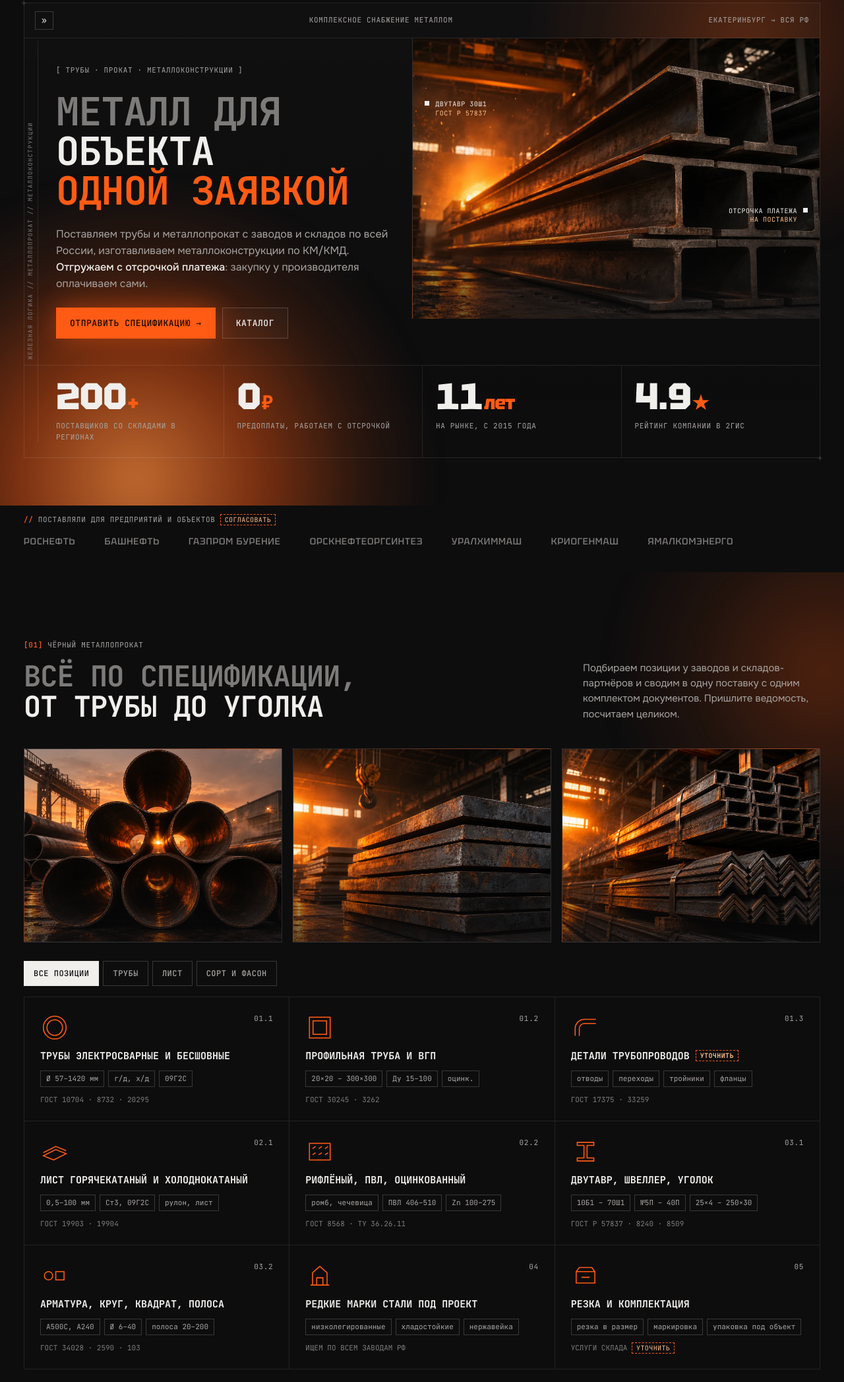
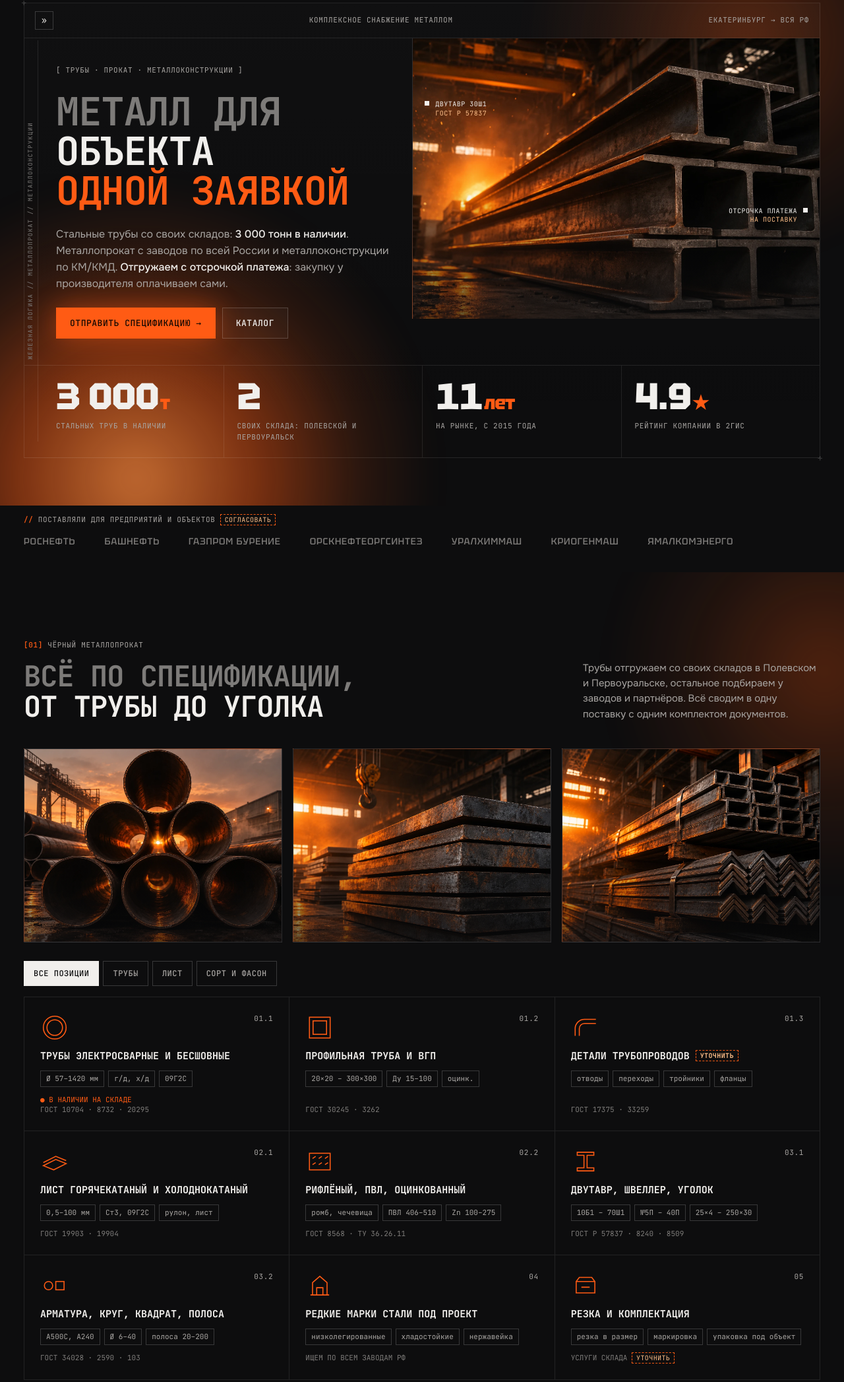
Before and after one commit to zolnikovad06-stack/zheleznaya.logika, a plain HTML site: page index.html in a window 1280 px wide. Shown: the part 93-2187 px from the top of the page at 66% size. Drawn offline with Linux system fonts and the light colour scheme.

Commit message:
Add files via upload

```diff
--- a/index.html
+++ b/index.html
@@ -313,7 +313,7 @@ footer .glow.b{left:30%;bottom:-560px;opacity:.7}
           <div class="hero-txt">
             <span class="lbl">[ трубы · прокат · металлоконструкции ]</span>
             <h1><span class="g">Металл для</span> объекта <span class="o">одной заявкой</span></h1>
-            <p class="lead">Поставляем трубы и металлопрокат с заводов и складов по всей России, изготавливаем металлоконструкции по КМ/КМД. <strong>Отгружаем с отсрочкой платежа</strong>: закупку у производителя оплачиваем сами.</p>
+            <p class="lead">Стальные трубы со своих складов: <strong>3 000 тонн в наличии</strong>. Металлопрокат с заводов по всей России и металлоконструкции по КМ/КМД. <strong>Отгружаем с отсрочкой платежа</strong>: закупку у производителя оплачиваем сами.</p>
             <div class="cta-row">
               <a class="btn primary" href="#request">Отправить спецификацию →</a>
               <a class="btn" href="#prokat">Каталог</a>
@@ -332,8 +332,8 @@ footer .glow.b{left:30%;bottom:-560px;opacity:.7}
           </figure>
         </div>
         <div class="stats">
-          <div class="stat"><span class="num">200<small>+</small></span><span class="lbl">поставщиков со складами в регионах</span></div>
-          <div class="stat"><span class="num">0<small>₽</small></span><span class="lbl">предоплаты, работаем с отсрочкой</span></div>
+          <div class="stat"><span class="num">3 000<small>т</small></span><span class="lbl">стальных труб в наличии</span></div>
+          <div class="stat"><span class="num">2</span><span class="lbl">своих склада: Полевской и Первоуральск</span></div>
           <div class="stat"><span class="num">11<small>лет</small></span><span class="lbl">на рынке, с 2015 года</span></div>
           <div class="stat"><span class="num">4.9<small>★</small></span><span class="lbl">рейтинг компании в 2ГИС</span></div>
         </div>
@@ -358,7 +358,7 @@ footer .glow.b{left:30%;bottom:-560px;opacity:.7}
       <div class="sec-head">
         <div><span class="lbl"><b>[01]</b> Чёрный металлопрокат</span>
           <h2><span class="g">Всё по спецификации,</span> от трубы до уголка</h2></div>
-        <p>Подбираем позиции у заводов и складов-партнёров и сводим в одну поставку с одним комплектом документов. Пришлите ведомость, посчитаем целиком.</p>
+        <p>Трубы отгружаем со своих складов в Полевском и Первоуральске, остальное подбираем у заводов и партнёров. Всё сводим в одну поставку с одним комплектом документов.</p>
       </div>
       <div class="strip">
         <figure class="ph"><img src="img/02.webp" alt="Трубы большого диаметра на складе"><figcaption class="ph-tag"><b>Фото 02</b> · трубы</figcaption></figure>
@@ -374,7 +374,7 @@ footer .glow.b{left:30%;bottom:-560px;opacity:.7}
       </div>
       <div class="cat" id="cat">
         <article class="item" data-g="tube"><div class="code"><svg viewBox="0 0 56 56" aria-hidden="true"><circle cx="28" cy="28" r="22" fill="none" stroke="currentColor" stroke-width="2"/><circle cx="28" cy="28" r="15" fill="none" stroke="currentColor" stroke-width="2"/></svg><span class="lbl">01.1</span></div>
-          <h3>Трубы электросварные и бесшовные</h3><ul><li>Ø 57–1420 мм</li><li>г/д, х/д</li><li>09Г2С</li></ul><p class="gost">ГОСТ 10704 · 8732 · 20295</p></article>
+          <h3>Трубы электросварные и бесшовные</h3><ul><li>Ø 57–1420 мм</li><li>г/д, х/д</li><li>09Г2С</li></ul><p class="gost"><span class="o">● В наличии на складе</span><br>ГОСТ 10704 · 8732 · 20295</p></article>
         <article class="item" data-g="tube"><div class="code"><svg viewBox="0 0 56 56" aria-hidden="true"><rect x="8" y="8" width="40" height="40" fill="none" stroke="currentColor" stroke-width="2"/><rect x="15" y="15" width="26" height="26" fill="none" stroke="currentColor" stroke-width="2"/></svg><span class="lbl">01.2</span></div>
           <h3>Профильная труба и ВГП</h3><ul><li>20×20 – 300×300</li><li>Ду 15–100</li><li>оцинк.</li></ul><p class="gost">ГОСТ 30245 · 3262</p></article>
         <article class="item" data-g="tube"><div class="code"><svg viewBox="0 0 56 56" aria-hidden="true"><path d="M8 44V30a18 18 0 0 1 18-18h22" fill="none" stroke="currentColor" stroke-width="2"/><path d="M16 44V30a10 10 0 0 1 10-10h22" fill="none" stroke="currentColor" stroke-width="2"/></svg><span class="lbl">01.3</span></div>
@@ -584,7 +584,7 @@ footer .glow.b{left:30%;bottom:-560px;opacity:.7}
         <a class="logo" href="#top"><svg class="logo-mark" viewBox="0 0 34 34" aria-hidden="true"><rect width="34" height="34" fill="#ff5b14"/><path d="M8 8h18v4h-7v10h7v4H8v-4h7V12H8z" fill="#0d0d0e"/></svg><span class="logo-txt">Железная логика</span></a>
         <p style="margin-top:16px">Комплексный поставщик металлопродукции и металлоконструкций для промышленных объектов.</p>
       </div>
-      <div><span class="lbl">Офис</span><p>620100, Екатеринбург, ул. Ткачей, 23, офис 1201<br>БЦ Clever Park</p></div>
+      <div><span class="lbl">Офис и склады</span><p>Екатеринбург, ул. Ткачей, 23, офис 401<br>БЦ Clever Park<br>Склады: Полевской, Первоуральск</p></div>
       <div><span class="lbl">Связь</span><p>+7 343 000-00-00 <span class="todo">тел.</span><br>почта <span class="todo">уточнить</span></p></div>
       <div><span class="lbl">Режим</span><p>Пн–Пт с 08:00 <span class="todo">?</span><br>Наличный и безналичный расчёт</p></div>
     </div>
```
